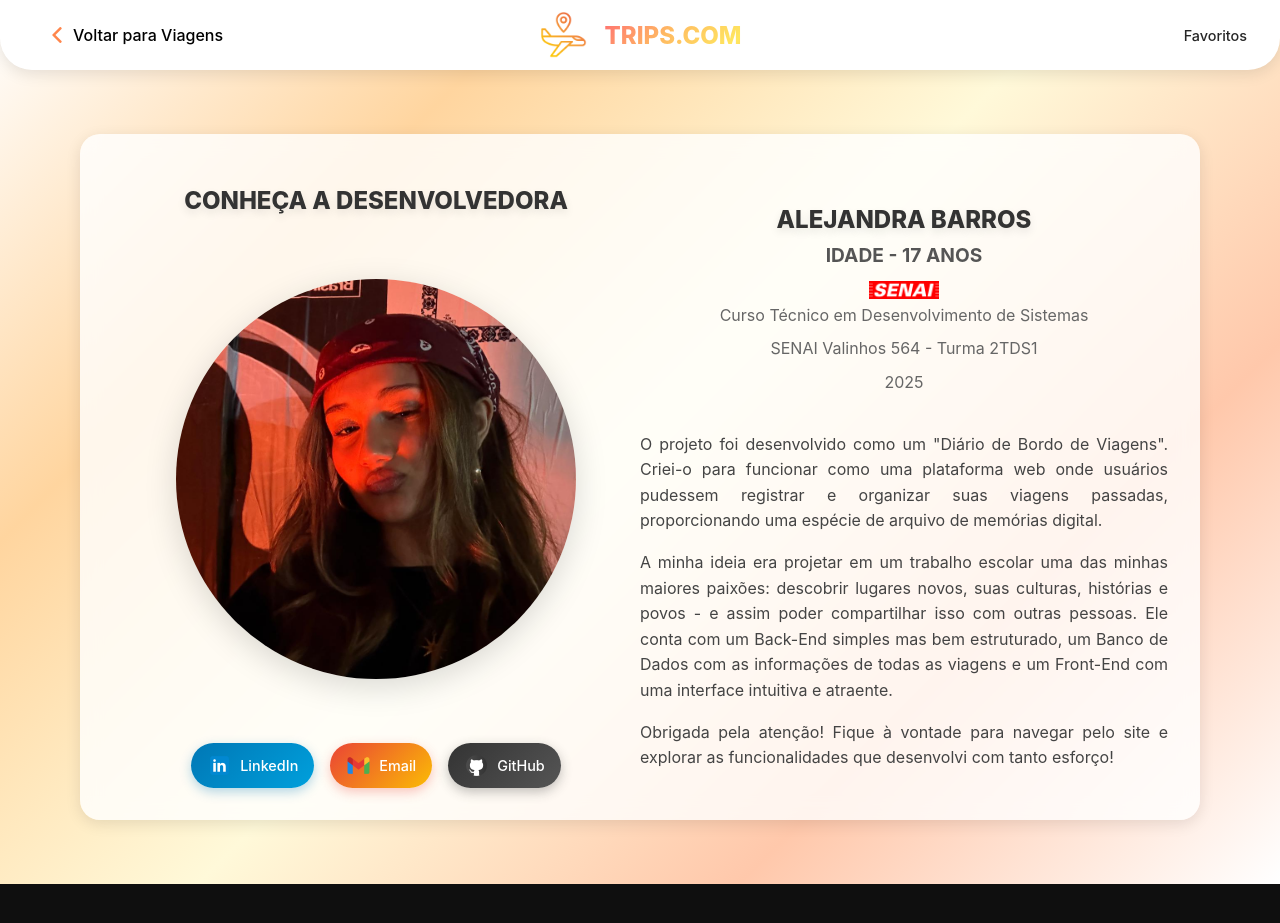
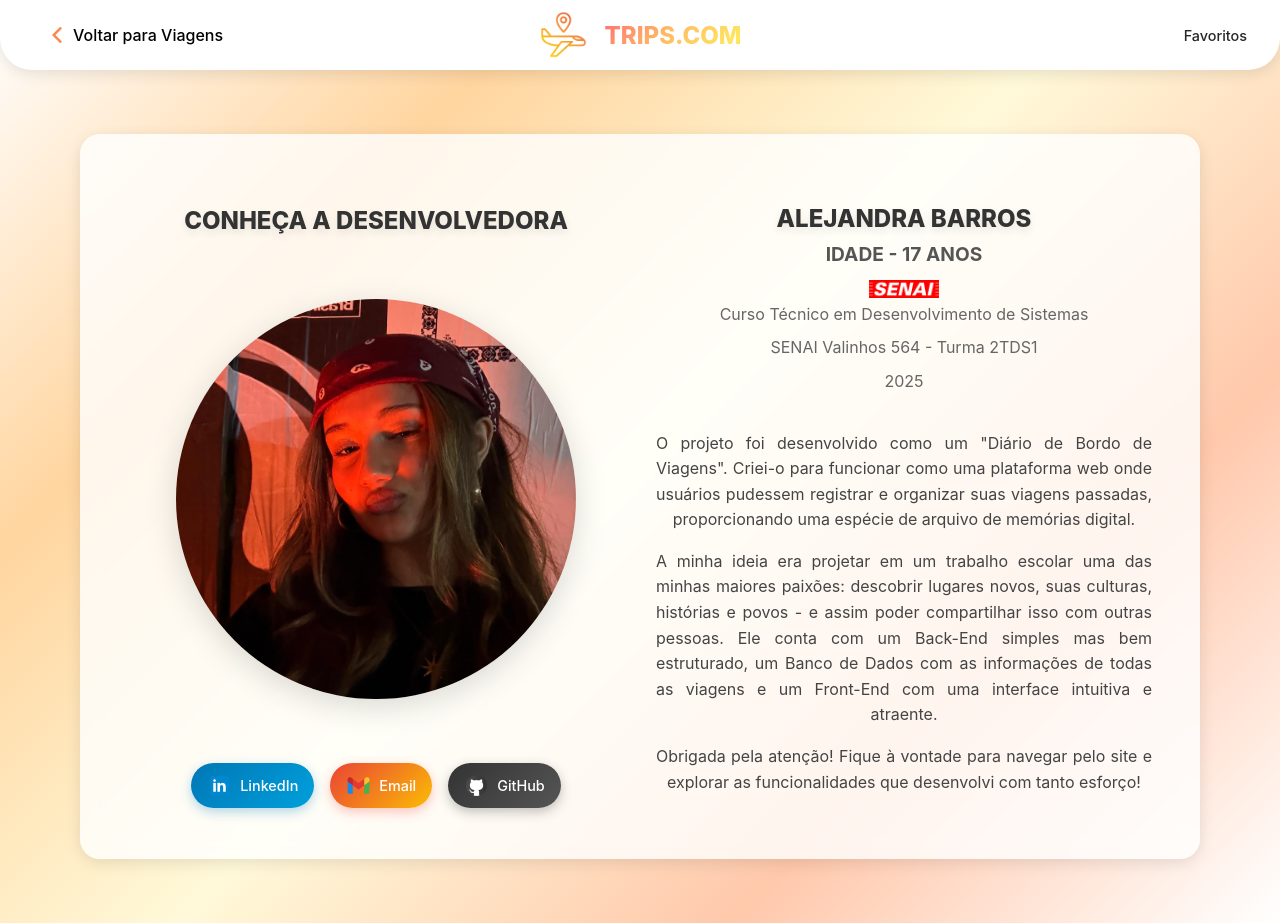
Before and after one commit to 4yob/projetos-trips-nextjs, a Next.js app: page /about in a window 1280 px wide. Before the commit the page ends 884 px from the top, so only its background shows below. Built offline with nearby package versions, Linux system fonts and the light colour scheme.

Commit message:
refactor: adjust css elements

```diff
--- a/src/app/about/about.module.css
+++ b/src/app/about/about.module.css
@@ -91,7 +91,7 @@
 }
 
 .descriptionContainer {
-    margin-top: 1rem;
+    margin: 1rem;
 }
 
 .descriptionText {
@@ -99,6 +99,7 @@
     color: #444;
     line-height: 1.6;
     text-align: justify;
+    text-align-last: center;
 }
 
 .contactContainer {
--- a/src/app/trips/[id]/[id].module.css
+++ b/src/app/trips/[id]/[id].module.css
@@ -80,7 +80,7 @@
 }
 
 .container2 {
-    height: 30rem;
+    max-height: 40rem;
 }
 
 .timelineTitle {
```
